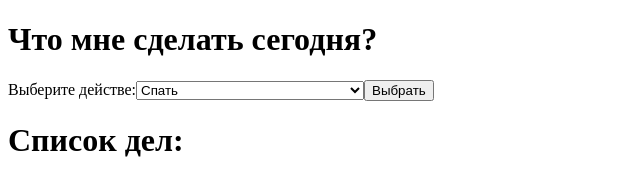
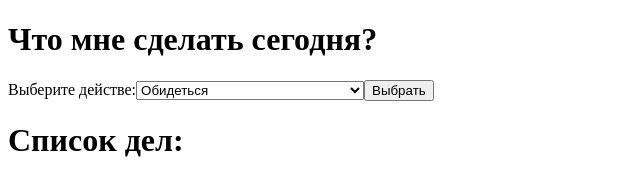
Before and after one commit to HelgaTaleriko/my_first_react_app, a React (Create React App) app in the folder first/: page / in a window 1280 px wide. Shown: the top 171 px of the page, without its empty margins (0-640 px from the left). Built offline with nearby package versions, Linux system fonts and the light colour scheme.

Commit message:
замечания исправлены

```diff
--- a/first/src/List/ListButtons/ListButtons.jsx
+++ b/first/src/List/ListButtons/ListButtons.jsx
@@ -1,30 +1,25 @@
-import React from "react";
-import {List} from "../List";
+import React, {useState} from "react";
 
 export const ListButtons = (props) => {
-    let state;
-    state = {value: 'обидеться'};
+    const [selectedValue, setSelectedValue] = useState('обидеться');
 
 
-    const handleChange = () => {
-        this.setState({value:this.value});
+    const handleChange = (event) => {
+        setSelectedValue(event.target.value);
     }
 
-    const handleSubmit = () => {
-        alert('Выберите дествие: ' + state.value);
+    const handleSubmit = (event) => {
+        alert('Выберите дествие: ' + selectedValue);
 
-        function preventDefault() {
+        event.preventDefault();
 
-        }
-
-        preventDefault();
     }
 
      return (
             <form onSubmit={handleSubmit}>
                 <label>
                     Выберите действе:
-                    <select onChange={handleChange}>
+                    <select value={selectedValue} onChange={handleChange}>
                         <option value="спать">Спать</option>
                         <option value="работать">Работать</option>
                         <option value="проснуться недовольным">Проснусь недовольным</option>
```
